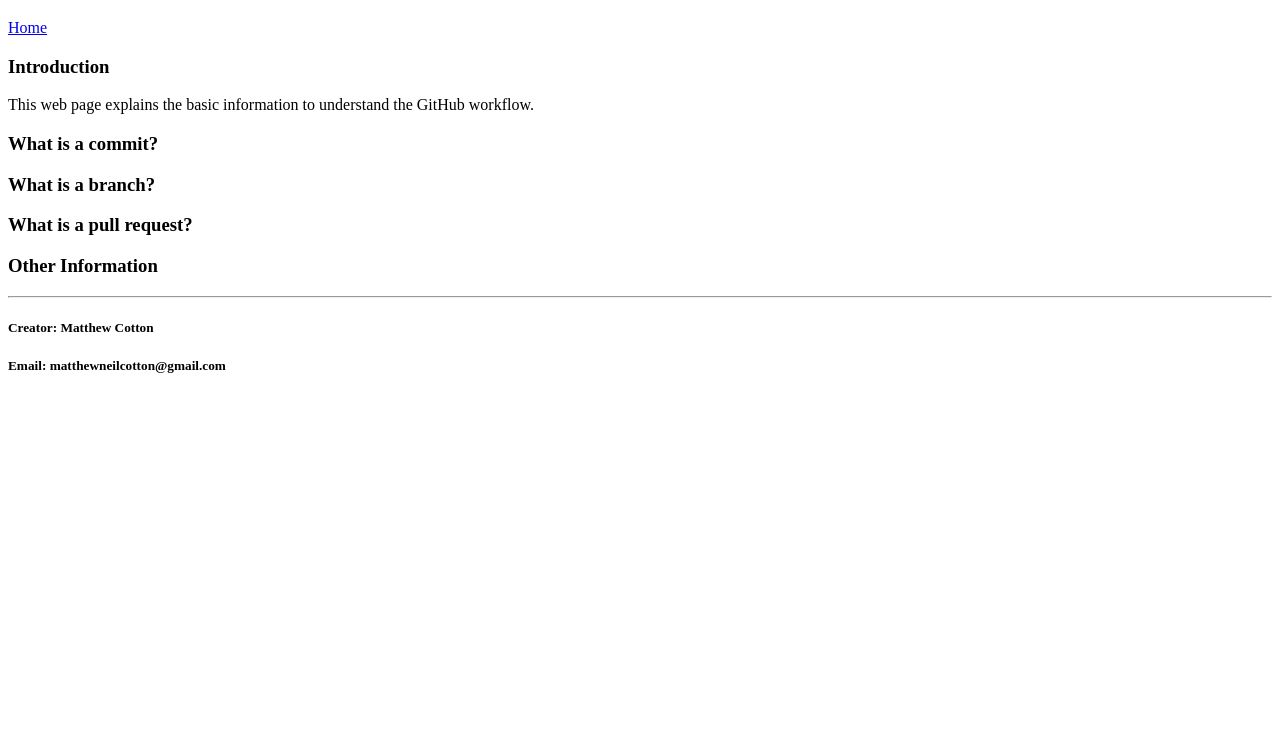
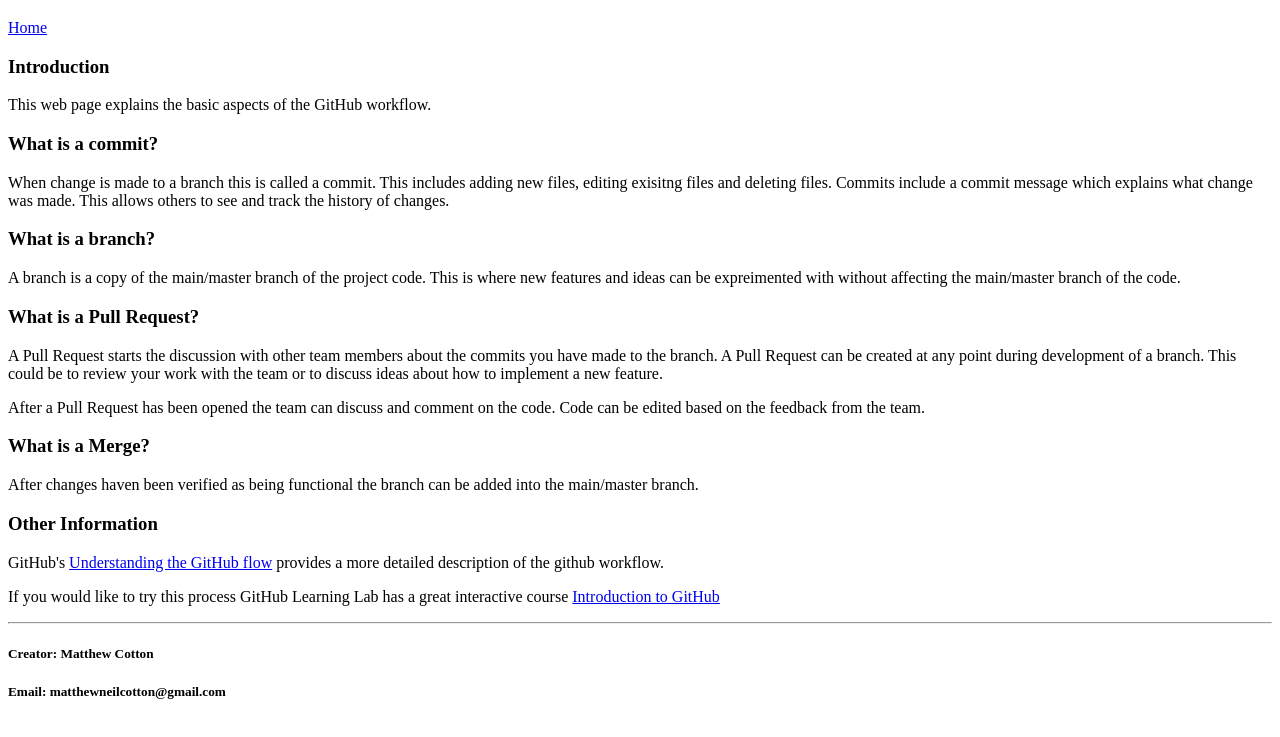
Before and after one commit to matthewcotton/simple-web-page, a plain HTML site: page how-to-github.html in a window 1280 px wide. Shown: the part 61-798 px from the top of the page. Drawn offline with Linux system fonts and the light colour scheme.

Commit message:
Add github how to content

```diff
--- a/how-to-github.html
+++ b/how-to-github.html
@@ -12,19 +12,29 @@
 <body>
     <div id="intro">
         <h3>Introduction</h3>
-        <p>This web page explains the basic information to understand the GitHub workflow.</p>
+        <p>This web page explains the basic aspects of the GitHub workflow.</p>
     </div>
     <div id="commit">
         <h3>What is a commit?</h3>
+        <p>When change is made to a branch this is called a commit. This includes adding new files, editing exisitng files and deleting files. Commits include a commit message which explains what change was made. This allows others to see and track the history of changes.</p>
     </div>
     <div id="branch">
         <h3>What is a branch?</h3>
+        <p>A branch is a copy of the main/master branch of the project code. This is where new features and ideas can be expreimented with without affecting the main/master branch of the code.</p>
     </div>
     <div id="pull-req">
-        <h3>What is a pull request?</h3>
+        <h3>What is a Pull Request?</h3>
+        <p>A Pull Request starts the discussion with other team members about the commits you have made to the branch. A Pull Request can be created at any point during development of a branch. This could be to review your work with the team or to discuss ideas about how to implement a new feature.</p>
+        <p>After a Pull Request has been opened the team can discuss and comment on the code. Code can be edited based on the feedback from the team.</p>
+    </div>
+    <div id="merge">
+        <h3>What is a Merge?</h3>
+        <p>After changes haven been verified as being functional the branch can be added into the main/master branch.</p>
     </div>
     <div id="other">
         <h3>Other Information</h3>
+        <p>GitHub's <a href="https://guides.github.com/introduction/flow/">Understanding the GitHub flow</a> provides a more detailed description of the github workflow.</p>
+        <p>If you would like to try this process GitHub Learning Lab has a great interactive course <a href="https://lab.github.com/githubtraining/introduction-to-github">Introduction to GitHub</a></p>
     </div>
 </body>
 <footer>
```
Also changed, not shown: resources/github-workflow.PNG (added).
